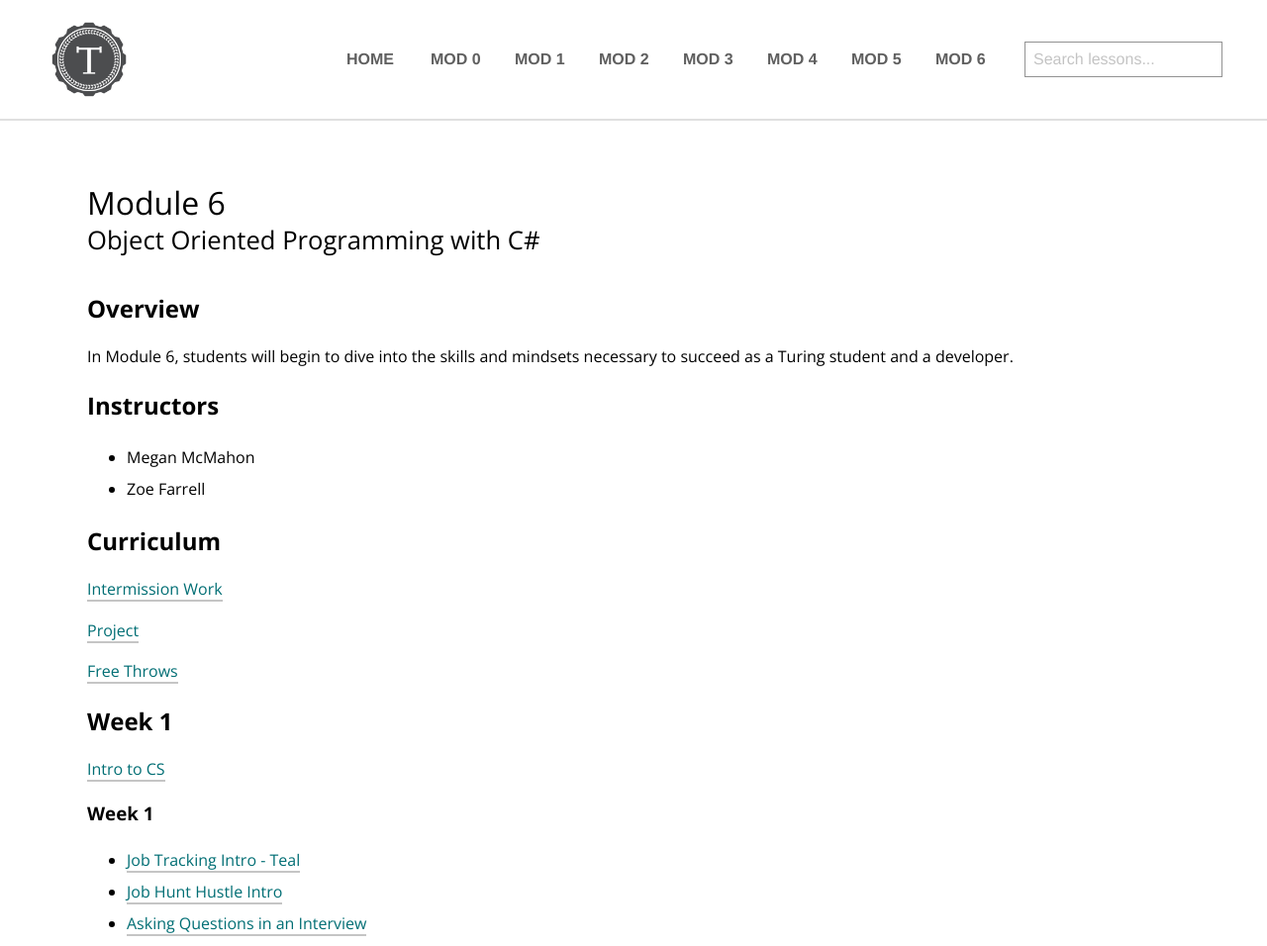
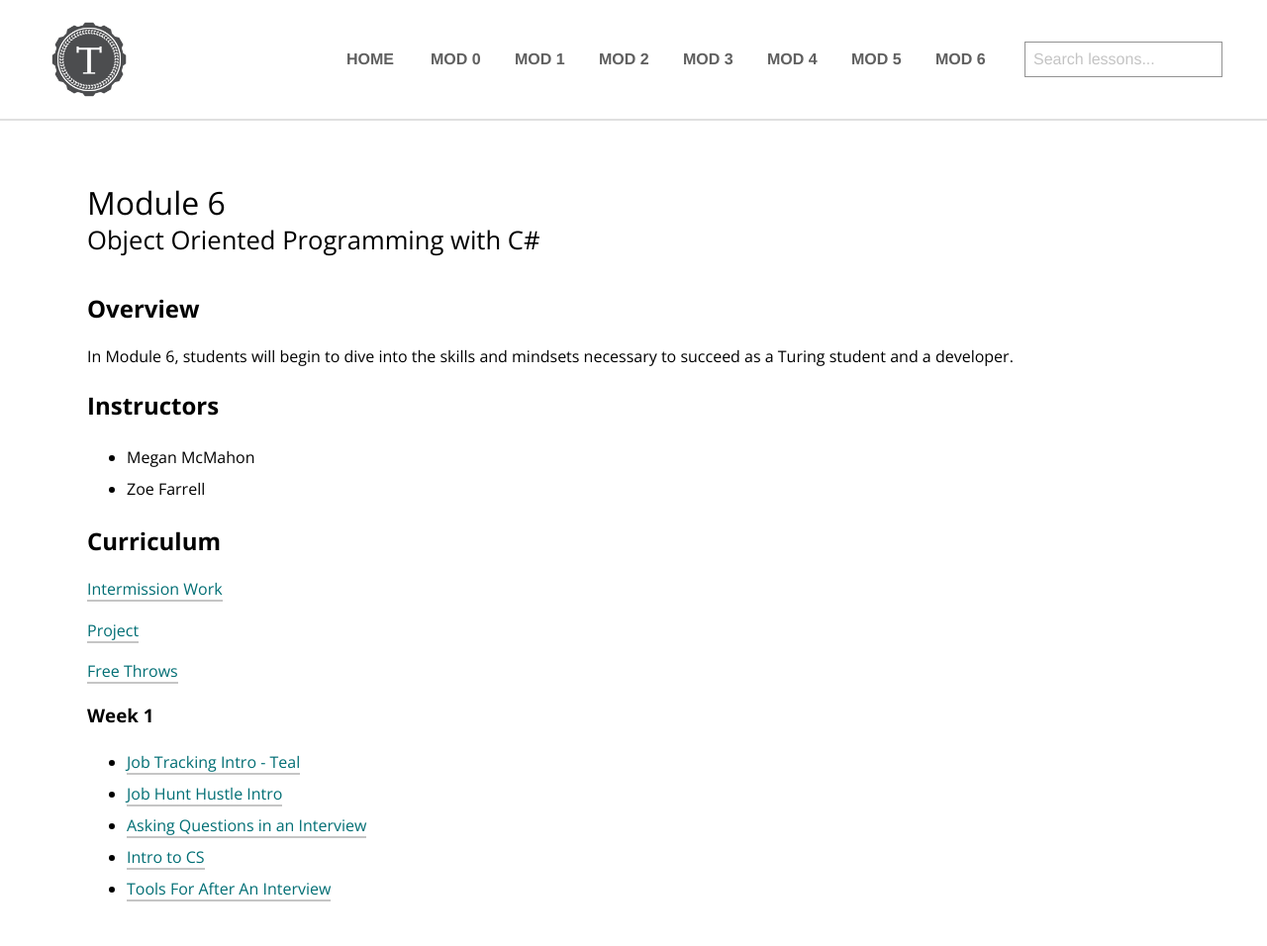
Before and after one commit to turingschool/launch-curriculum, a Jekyll site: the page built from module6/index.md, in a window 1280 px wide. Shown: the top 956 px of the page at 99% size. Built offline with Jekyll 4.4.1, drawn with Linux system fonts in a browser that asks for light colours; nearby versions of some CDN libraries; comment, search, counter and statistics services are not loaded.

Commit message:
Update index.md

```diff
--- a/module6/index.md
+++ b/module6/index.md
@@ -21,13 +21,9 @@ In Module 6, students will begin to dive into the skills and mindsets necessary
 
 [Free Throws](./freethrows)
 
-## Week 1
-[Intro to CS](./cstopics)
-
-
-
 ### Week 1
 * [Job Tracking Intro - Teal](./lessons/Week1/JobTrackingIntro)
 * [Job Hunt Hustle Intro](./lessons/Week1/JobHuntHustle)
 * [Asking Questions in an Interview](./lessons/Week1/AskingQuestionsInAnInterview)
+* [Intro to CS](./cstopics)
 * [Tools For After An Interview](./lessons/Week1/ToolsForAfterAnInterview)
```
